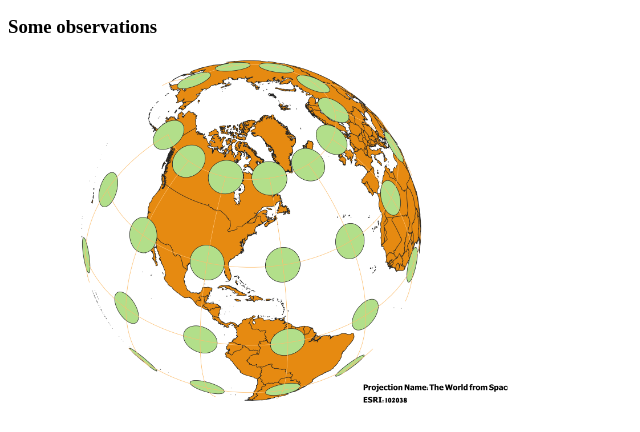
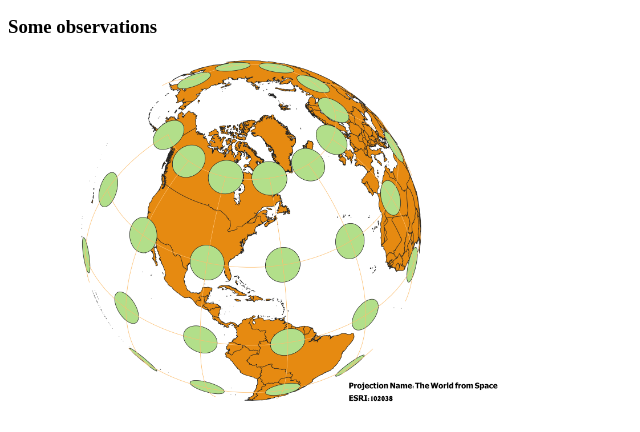
Before and after one commit to tkylie32/geog370projections, a plain HTML site: page Worldprojections/Worldprojections/worldprojections.html in a window 1280 px wide. Shown: the part 3934-4366 px from the top of the page, 0-640 px from the left. Drawn offline with Linux system fonts and the light colour scheme; files whose address does not match are found by name.

Commit message:
updatesesri

```diff
--- a/Worldprojections/Worldprojections/worldprojections.html
+++ b/Worldprojections/Worldprojections/worldprojections.html
@@ -54,8 +54,8 @@
 </a>
 <h2>The World from Space Projection</h2>
 <h3>Some observations</h3>
-<a href="./maps/ESRI_102038.png">
-<img src="./maps/ESRI_102038.png" alt="102038" width='500px'>
+<a href="./maps/NEWESRI_102038.png">
+<img src="./maps/NEWESRI_102038.png" alt="102038" width='500px'>
 </a>
     <h2 style="color:red">Now, you should <u>add the following projections on your own:</u></h2>
     <h3>EPSG: 3857, 53018, 54034, 54027, 102016, and two additional projections that you choose.</h3>
```
Also changed, not shown: Worldprojections/Worldprojections/maps/NEWESRI_102038.png (added).
